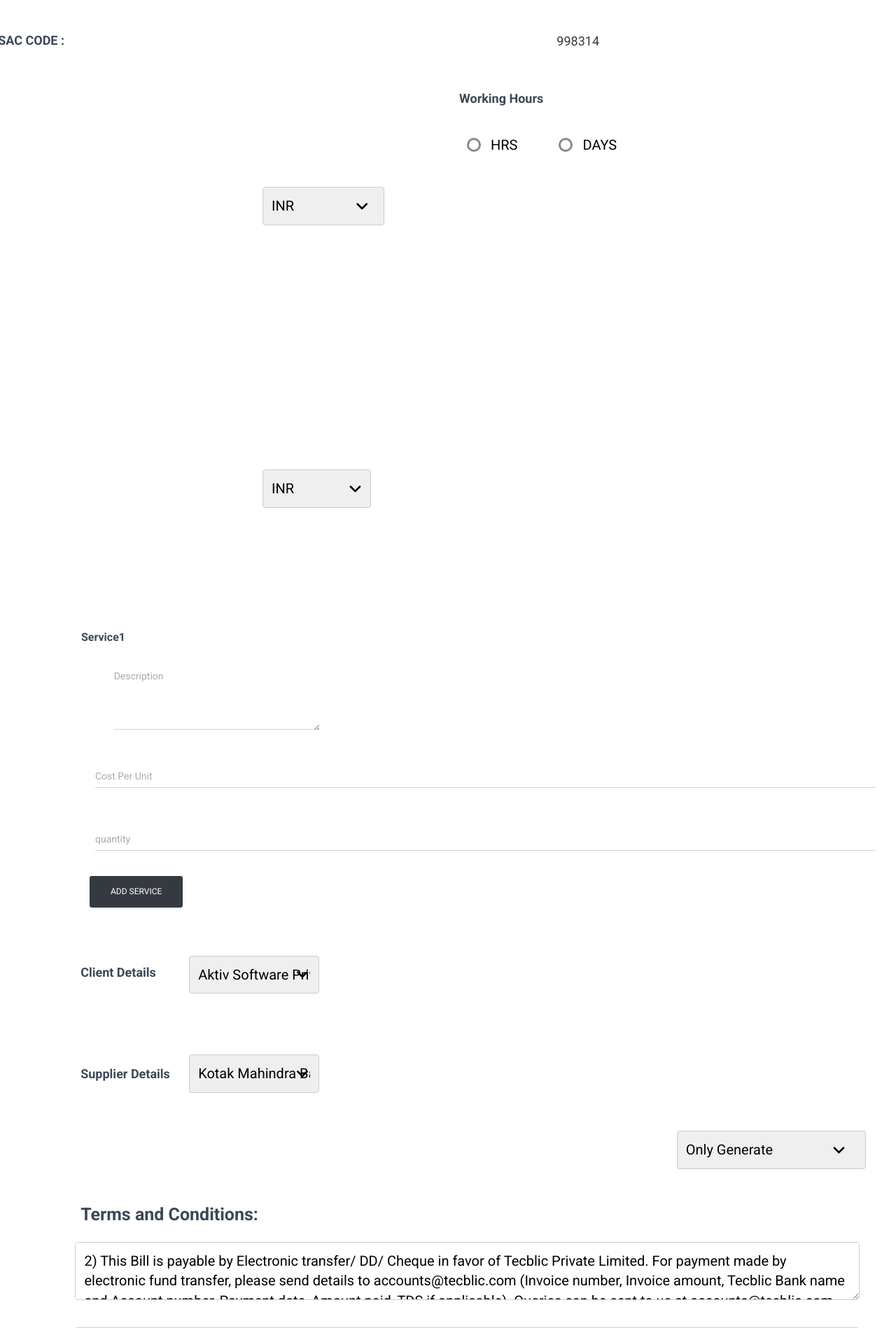
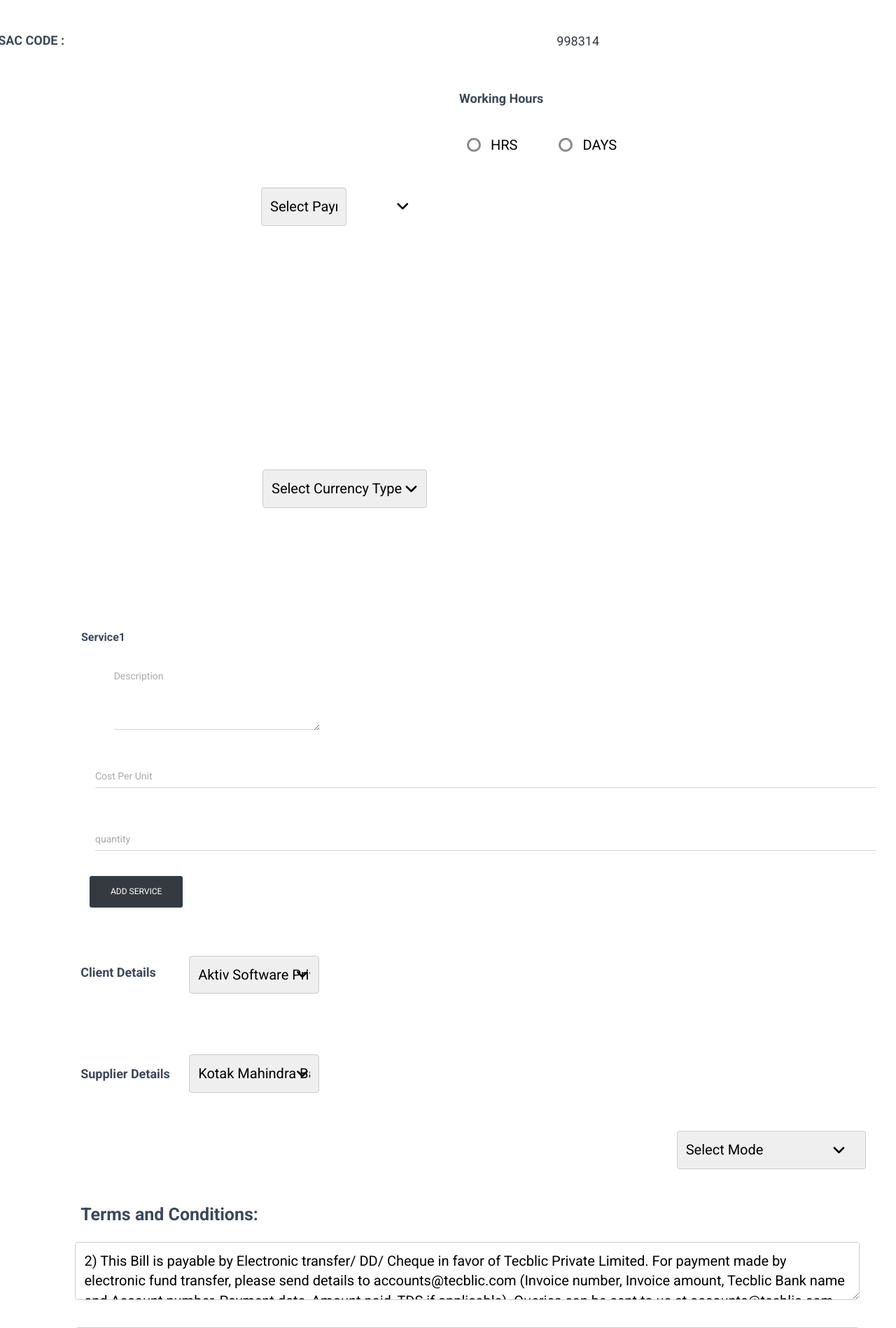
Before and after one commit to priyank-tecblic/tecblic-invoice-portal, a Django app: page /invoice/ in a window 1280 px wide; the page is wider, and only the part inside the window is pictured. Shown: the part 478-2376 px from the top of that part at 70% size. Run offline with Django 3.2, Linux system fonts and the light colour scheme; a user stored in the database is signed in; data comes from the database, SQL or seed files in the repository; some libraries are stand-ins or nearby versions.

Commit message:
added all

```diff
--- a/Tecblic_dashboard/settings.py
+++ b/Tecblic_dashboard/settings.py
@@ -25,7 +25,7 @@ SECRET_KEY = '$0f9i54n2h1-z%110-_vl7rnl_$5b&ky4t4$cg^*&2c)*+*(3u'
 # SECURITY WARNING: don't run with debug turned on in production!
 DEBUG = True
 
-ALLOWED_HOSTS = ['192.168.0.51']
+ALLOWED_HOSTS = ['*']
 
 
 # Application definition
--- a/tecblicapp/models.py
+++ b/tecblicapp/models.py
@@ -55,7 +55,7 @@ class SoftDeleteModel(models.Model):
         abstract = True
 class Invoice(SoftDeleteModel):
     Method = [
-    ('----','----'),
+    ('Select Payment Method','Select Payment Method'),
     ('Cash', 'Cash'),
     ('Online', 'Online'),
     ('Cheque', 'Cheque'),
@@ -63,13 +63,15 @@ class Invoice(SoftDeleteModel):
     ]
 
     imp=[
+        ('Select GST Type','Select GST Type'),
         ('DOMESTIC','DOMESTIC'),
         ('EXPORT','EXPORT'),
-        ('Inter State', 'Inter State'),
+        ('INTER STATE', 'INTER STATE'),
 
     ]
 
     Currency = [
+    ('Select Currency Type','Select Currency Type'),
     ('INR', 'INR'),
     ('USD', 'USD'),
     ('EUR', 'EUR'),
@@ -82,6 +84,7 @@ class Invoice(SoftDeleteModel):
     ]
 
     emails=[
+        ('Select Mode','Select Mode'),
         ('only_generate','Only Generate'),
         ('generate_and_send','Generate And Send Mail')
     ]
@@ -89,21 +92,20 @@ class Invoice(SoftDeleteModel):
         ("No's", "No's"),
         ('HRS', 'HRS'),
         ('DAY', 'DAY'),
-
     ]
 
     invoice_no = models.IntegerField(primary_key=True, blank=True)
     sac_code = models.CharField(null=True, blank=True, max_length=6)
-    invoice_date = models.DateField(null=True, blank=True)
-    payment_method = models.CharField(choices=Method, default='Cash', max_length=100)
+    invoice_date = models.DateField(null=True, blank=True )
+    payment_method = models.CharField(choices=Method, default='Select Payment Method', max_length=100)
     payment_status = models.CharField(choices=STATUS, default='PAID', max_length=100)
     gross_amount=models.IntegerField(null=True,blank=True)
     cgst = models.CharField(max_length=20, null=True, blank=True,default=0)
     sgst = models.CharField(max_length=20, null=True, blank=True,default=0)
     igst = models.CharField(max_length=20, null=True, blank=True,default=0)
-    currency_type=models.CharField(choices=Currency,max_length=5,default='INR')
+    currency_type=models.CharField(choices=Currency,max_length=100,default='Select Currency Type')
     qty_type = models.CharField(choices=quantity_type, default='HRS', max_length=5)
-    gst_type=models.CharField(choices=imp,default='DOMESTIC',max_length=20)
+    gst_type=models.CharField(choices=imp,default='Select GST Type',max_length=20)
 
     # description1 = models.CharField(max_length=100, null=True, blank=True)
     # description2 = models.CharField(max_length=100, null=True, blank=True, default="")
@@ -126,8 +128,8 @@ class Invoice(SoftDeleteModel):
     #Supplier Bank Details
 
     #RELATED fields
-    client = models.ForeignKey(clientDetail, blank=True, null=True, on_delete=models.SET_NULL)
-    send_email=models.CharField(choices=emails,max_length=20,default='only_generate')
+    client = models.ForeignKey(clientDetail, blank=True, null=True, on_delete=models.SET_NULL,default="Select Client Details")
+    send_email=models.CharField(choices=emails,max_length=20,default='Select Mode')
     bank = models.ForeignKey(BankDetails, blank=True, null=True, on_delete=models.SET_NULL)
 
     #Utility fields
--- a/tecblicapp/templates/tecblicapp/home_page.html
+++ b/tecblicapp/templates/tecblicapp/home_page.html
@@ -325,7 +325,7 @@ border: solid 2px #0066cc;
           </script>
     </div> {% endcomment %}
 
-    <canvas id="myChart" style="display: block;box-sizing: border-box;height: 618px;width: 1237px; position: relative;bottom: 9.4rem;padding: 11rem;"></canvas>
+    {% comment %} <canvas id="myChart" style="display: block;box-sizing: border-box;height: 618px;width: 1237px; position: relative;bottom: 9.4rem;padding: 11rem;"></canvas>
 
     <script>
         var ctx = document.getElementById('myChart').getContext('2d');
@@ -358,7 +358,7 @@ border: solid 2px #0066cc;
             }
           }
         });
-      </script>
+      </script> {% endcomment %}
 
 
 
--- a/tecblicapp/templates/tecblicapp/invoice.html
+++ b/tecblicapp/templates/tecblicapp/invoice.html
@@ -123,7 +123,6 @@ cursor:default;
 #id_payment_method
 {
   position: relative;
-
     right: 60px;
 }
 #id_payment_method
@@ -232,13 +231,13 @@ input[type="radio"]:checked~.value {
 
 
 <div class="col-25">
-  <label for="dropdown" class="text-dark" style="position: relative; right: 101%"><b>Payment Status</b></label>
+  <label for="dropdown" class="text-dark" style="position: relative; right: 101%" ><b>Payment Status</b></label>
 
-{% comment %} <h4 style="font-weight:bold;position: relative; top: 46px; right: 109%;"><b style="position: relative; left: 3rem;">Payment Status </b></h4> {% endcomment %}
+<!-- <h4 style="font-weight:bold;position: relative; top: 46px; right: 109%;"><b style="position: relative; left: 3rem;">Payment Status </b></h4>  -->
 
 <label class="text-dark" style="position: relative; bottom: 16%; right: 105%;"> <br>
   <label style="color: black;">
-    <input type="radio" name="payment_status" value="PENDING">
+    <input type="radio" name="payment_status" value="PENDING" required>
     <span class="design"></span>
     <span class="value">PENDING</span>
   </label>
@@ -248,8 +247,8 @@ input[type="radio"]:checked~.value {
     <span class="value">PAID</span>
   </label>
 
-{% comment %} <input type="radio" name="payment_status" value="PENDING"> PENDING
-<input type="radio" name="payment_status" style="margin-left: 10px;" value="PAID"> PAID {% endcomment %}
+<!-- <input type="radio" name="payment_status" value="PENDING"> PENDING
+<input type="radio" name="payment_status" style="margin-left: 10px;" value="PAID"> PAID  -->
 
 <!-- {{invoices.payment_status}} -->
 </label>
@@ -258,9 +257,9 @@ input[type="radio"]:checked~.value {
 <div class="col-25" style="margin-top:47px;">
   <h4 style="font-weight:bold;position: relative; top: 40px; " ><b style="position: relative; top: 100px; right: 204%;">Payment Method</b></h4>
 
-  <label style="    position: absolute;
+  <label style="position: absolute;
   margin-top: 80px;
-  left:355px;width: 11.6rem;">{{invoices.currency_type}}
+  left:413px;width: 11.6rem;">{{invoices.payment_method}}
   <i style="font-size: 21px;
     color: black;
     position: absolute;
@@ -289,7 +288,7 @@ left: 52px;"><b style="position: relative; left:32rem; bottom: 140px;">Working H
 bottom: 108%;
 left: 33rem;">
 <label style= "color: black;">
-  <input type="radio" name="qty_type" value="HRS">
+  <input type="radio" name="qty_type" value="HRS" required>
   <span class="design"></span>
   <span class="value">HRS</span>
 </label>
@@ -310,7 +309,7 @@ left: 33rem;">
 
 <label style="    position: absolute;
 margin-top: 42px;
-left:355px;width: 11.6rem;">{{invoices.currency_type}}
+left:355px;width: 16.6rem;">{{invoices.currency_type}}
 <i style="font-size: 21px;
   color: black;
   position: relative;
@@ -339,17 +338,17 @@ left:355px;width: 11.6rem;">{{invoices.currency_type}}
   <b style="font-weight:bold;">Service1  </b>
   <div class="col-25">
     <div class="form-outline">
-      <textarea class="form-control" name="description1" placeholder="Description" id="textAreaExample1" rows="4" style="position: relative;top: 27px;width: 294px; height: 94px;"></textarea>
+      <textarea class="form-control" name="description1" placeholder="Description" id="textAreaExample1" rows="4" style="position: relative;top: 27px;width: 294px; height: 94px;" required></textarea>
       <label class="form-label" for="textAreaExample"></label>
     </div>
 {% comment %} <label><input type="text" class="form-control" style="height: 159%;width: 130%;" id="desription" name = "description1" placeholder="Description" aria-describedby="basic-addon2" required></label> {% endcomment %}
 
 </div>
 <div class="col-25">
-<label onfocusout="n()" ><input type="number" name="cost1" class="form-control",id="cost1" placeholder="Cost Per Unit" required></label>
+<label onfocusout="n()" ><input type="number" min="0" name="cost1" class="form-control",id="cost1" placeholder="Cost Per Unit" required></label>
 </div>
 <div class="col-25">
-<label><input type="number" name="quantity1" class="form-control",id="quantity1" placeholder="quantity" required></label>
+<label><input type="number" min="0" name="quantity1" class="form-control",id="quantity1" placeholder="quantity" required></label>
 </div>
 </div>
 </div>
--- a/tecblicapp/templates/tecblicapp/login.html
+++ b/tecblicapp/templates/tecblicapp/login.html
@@ -44,14 +44,14 @@ height: 100%;
           <!-- Email input -->
           <div class="form-outline mb-4">
             <input type="text" id="form3Example3" class="form-control form-control-lg" name="username"
-              placeholder="Enter a valid username" />
-            <label class="form-label" for="form3Example3">Username</label>
+              placeholder="Enter a valid username" required />
+            <label class="form-label" for="form3Example3" >Username</label>
           </div>
 
           <!-- Password input -->
           <div class="form-outline mb-3">
             <input type="password" id="form3Example4" class="form-control form-control-lg" name="password"
-              placeholder="Enter password" />
+              placeholder="Enter password" required />
             <label class="form-label" for="form3Example4">Password</label>
           </div>
           {% for message in messages %}
--- a/tecblicapp/views.py
+++ b/tecblicapp/views.py
@@ -77,7 +77,7 @@ def login_user(request):
                 # append_to_csv()
                 return redirect('home_page')
             else:
-                messages.info(request,'Wrong User name or Password')
+                messages.info(request,'Enter Valid Username & Password')
         context={}
         return render(request,'tecblicapp/login.html',context)
     # if request.method=='POST':
```
Also changed, not shown: tecblicapp/templates/tecblicapp/edit_client.html (+8 -10 lines), tecblicapp/templates/tecblicapp/sample.html (+14 -3 lines).
